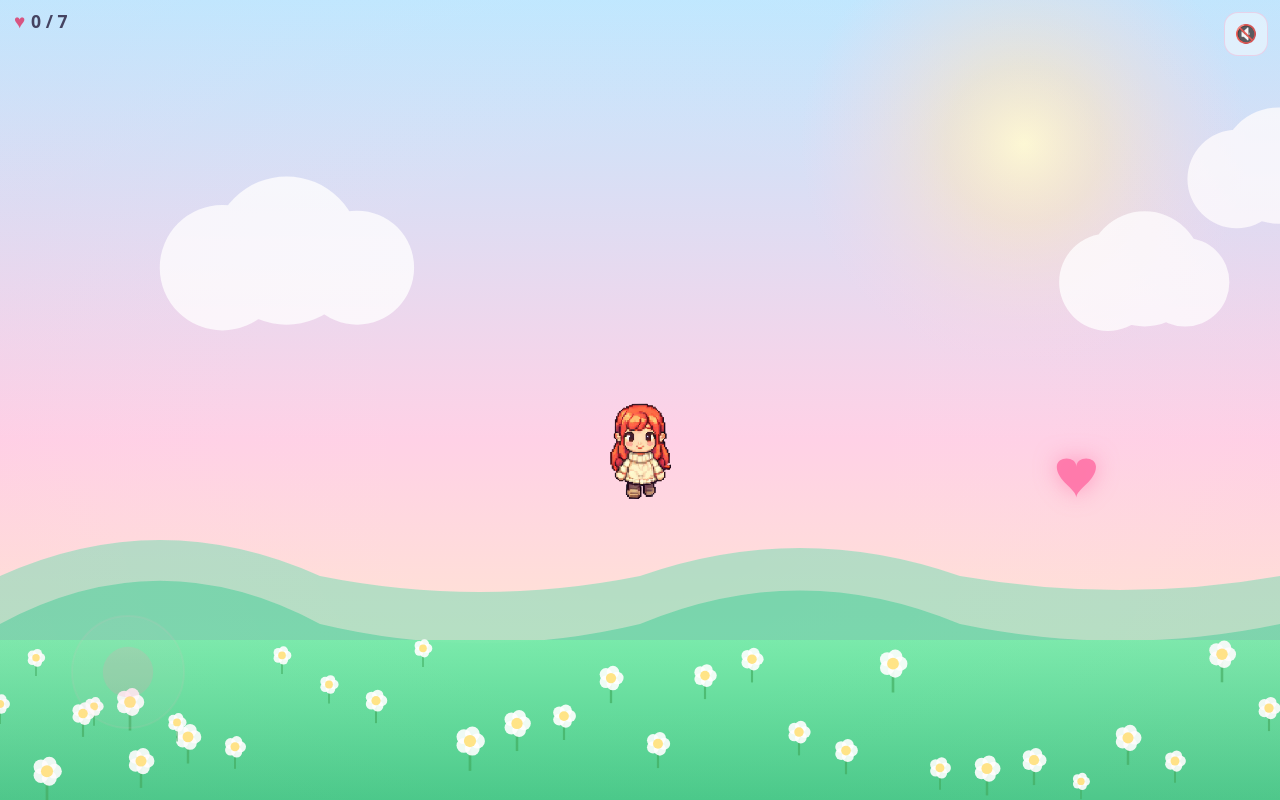
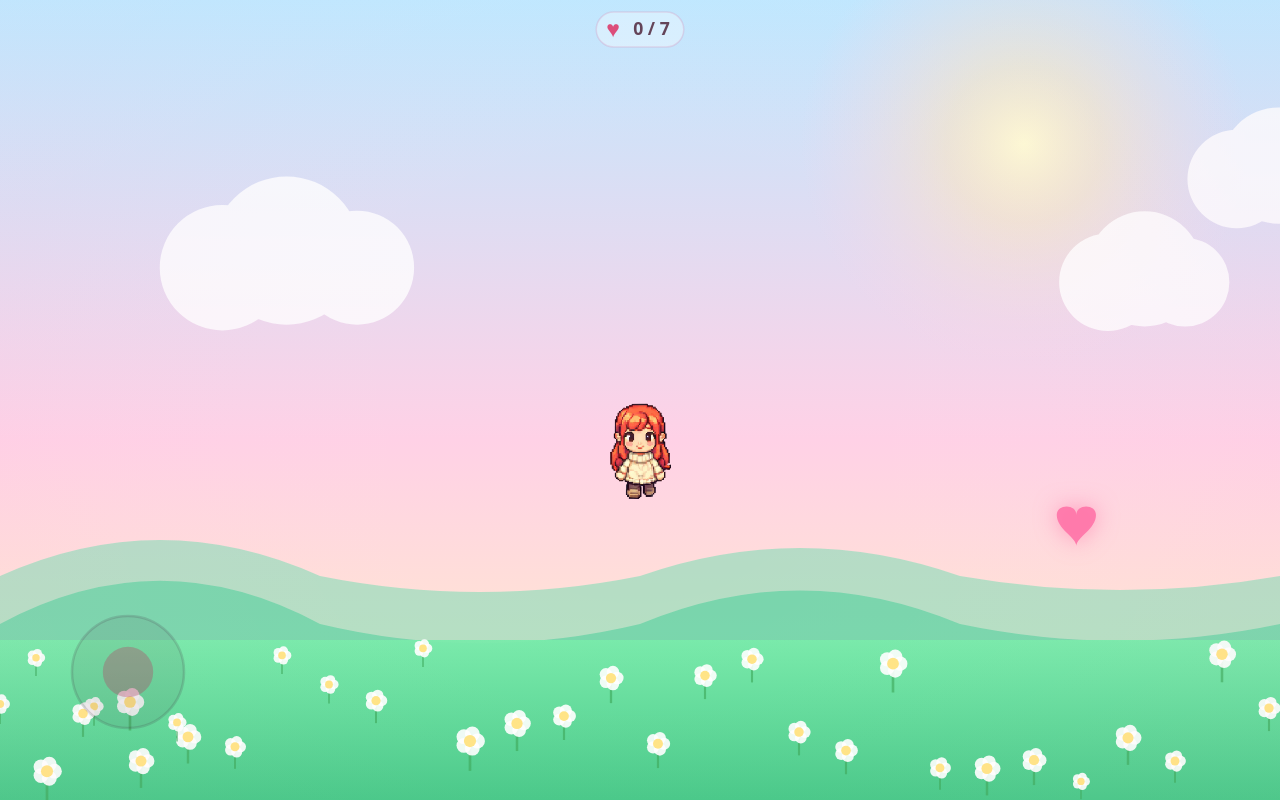
Before and after one commit to pinoaudrey/be-my-valentine, a plain HTML site: page index.html in a window 1280 px wide. Both pictures are taken after a click on the button "Let's Go!". Drawn offline with Linux system fonts and the light colour scheme.

Commit message:
sounds and small touchups

```diff
--- a/game.js
+++ b/game.js
@@ -420,7 +420,6 @@
 
   let collected = 0;
   let lastHeartSpawned = false;
-  let muted = false;
   const particles = [];
 
   /* ═══════════════════════════════════════════
@@ -496,11 +495,12 @@
       player.x = w * 0.5;
       player.y = h * 0.60;
     }
+    const topMargin = margin + spriteH * 1.2;
     player.x = clamp(player.x, margin, w - margin);
-    player.y = clamp(player.y, margin, h - margin);
+    player.y = clamp(player.y, topMargin, h - margin);
     if (heart.alive) {
       heart.x = clamp(heart.x, margin, w - margin);
-      heart.y = clamp(heart.y, margin, h - margin);
+      heart.y = clamp(heart.y, topMargin, h - margin);
     }
     if (state !== State.LOADING) renderOverlayForState();
     initMeadow();
@@ -643,13 +643,17 @@
 
   function spawnHeart() {
     const margin = safeMargin();
+    // Extra top margin so reaction animations don't get clipped at the top
+    const topMargin = margin + spriteH * 1.2;
     const minP = player.r * 5.2;
     const minH = heart.r * 4;
+    const joyExclude = joy.baseR * 2.2; // keep hearts away from joystick area
     let tries = 0, nx, ny;
     do {
       nx = rand(margin, w - margin);
-      ny = rand(margin, h - margin);
+      ny = rand(topMargin, h - margin);
       if (dist(nx, ny, player.x, player.y) > minP &&
+          dist(nx, ny, joy.cx, joy.cy) > joyExclude &&
           (!heart.alive || dist(nx, ny, heart.x, heart.y) > minH)) break;
       tries++;
     } while (tries < 80);
@@ -852,7 +856,6 @@
           <p class="p">Walk around, find them all, and read every reason — there's a surprise waiting at the end!</p>
           <div class="row">
             <button class="btn" data-action="start">Let's Go!</button>
-            <button class="btn secondary" data-action="how">How to play</button>
           </div>
           <p class="p small" style="margin-top:12px">Tip: use arrow keys, WASD, or the joystick to move.</p>
         </div>
@@ -873,7 +876,6 @@
               ${ap ? `<img class="portrait" src="${ap}" alt="Audrey">` : ""}
             </div>
             <div class="dialogue-text">
-              <div class="dialogue-speaker">Audrey</div>
               <p class="dialogue-reason" data-typewriter>\u201C${escapeHtml(reasonText)}\u201D</p>
             </div>
             <div class="portrait-slot">
@@ -939,18 +941,7 @@
   }
 
   function handleAction(action) {
-    if (action === "how") {
-      showOverlay(`
-        <div class="card">
-          <div class="h1">How to play</div>
-          <p class="p">Use arrow keys / WASD or the on-screen joystick to move. Collect the heart. Read the reason. Repeat.</p>
-          <div class="row">
-            <button class="btn" data-action="backToStart">Got it</button>
-          </div>
-        </div>
-      `);
-      return;
-    }
+
 
     if (action === "backToStart") { setState(State.START); return; }
     if (action === "start")       { startGame(); return; }
@@ -1262,17 +1253,6 @@
     if (state === State.PLAYING) e.preventDefault();
   }, { passive: false });
 
-  // Mute button
-  const corner = document.createElement("div");
-  corner.className = "corner";
-  corner.innerHTML = `<button class="iconBtn" id="muteBtn" aria-label="toggle sound">\uD83D\uDD07</button>`;
-  document.body.appendChild(corner);
-  const muteBtn = document.getElementById("muteBtn");
-  muteBtn.addEventListener("click", () => {
-    muted = !muted;
-    muteBtn.textContent = muted ? "\uD83D\uDD07" : "\uD83D\uDD0A";
-  });
-
   /* ═══════════════════════════════════════════
      GAME LOOP
      ═══════════════════════════════════════════ */
@@ -1333,8 +1313,9 @@
       playerMoving = true;
       const step = player.speed * dt;
       const margin = safeMargin();
+      const topMargin = margin + spriteH * 1.2;
       player.x = clamp(player.x + moveX * step, margin, w - margin);
-      player.y = clamp(player.y + moveY * step, margin, h - margin);
+      player.y = clamp(player.y + moveY * step, topMargin, h - margin);
 
       // Direction detection (favour horizontal for diagonals)
       if (Math.abs(moveY) > Math.abs(moveX) * 1.2) {
@@ -1549,18 +1530,43 @@
         state === State.ENDING  || state === State.ENDING_SCENE) return;
 
     const fs = Math.max(14, scaleUnit * 0.022);
-    ctx.globalAlpha = 0.9;
-
-    // Heart icon via text
+    const heartFs = Math.round(fs * 1.3);
+    const label = `${collected} / ${reasons.length}`;
+
+    // Measure text width to center the pill
+    ctx.font = `700 ${fs}px system-ui`;
+    const textW = ctx.measureText(label).width;
+    const pillW = heartFs + 8 + textW + 20; // icon + gap + text + padding
+    const pillH = Math.round(fs * 2);
+    const pillX = (w - pillW) / 2;
+    const pillY = 12;
+    const pillR = pillH / 2;
+
+    // Frosted pill background
+    ctx.save();
+    ctx.globalAlpha = 0.55;
+    ctx.beginPath();
+    ctx.roundRect(pillX, pillY, pillW, pillH, pillR);
+    ctx.fillStyle = "rgba(255, 255, 255, 0.6)";
+    ctx.fill();
+    ctx.strokeStyle = "rgba(220, 100, 150, 0.35)";
+    ctx.lineWidth = 1.5;
+    ctx.stroke();
+    ctx.restore();
+
+    // Heart icon
+    ctx.globalAlpha = 0.95;
     ctx.fillStyle = "rgba(220, 50, 100, 0.90)";
-    ctx.font = `${Math.round(fs * 1.1)}px system-ui`;
-    ctx.fillText("\u2665", 14, 28);
-
-    // Count
-    ctx.fillStyle = "rgba(40, 30, 60, 0.90)";
-    ctx.font = `600 ${fs}px system-ui`;
-    ctx.fillText(`${collected} / ${reasons.length}`, 14 + Math.round(fs * 0.95), 28);
+    ctx.font = `${heartFs}px system-ui`;
+    ctx.textAlign = "left";
+    ctx.fillText("\u2665", pillX + 10, pillY + pillH * 0.72);
+
+    // Count text
+    ctx.fillStyle = "rgba(80, 40, 60, 0.90)";
+    ctx.font = `700 ${fs}px system-ui`;
+    ctx.fillText(label, pillX + 10 + heartFs + 4, pillY + pillH * 0.66);
     ctx.globalAlpha = 1;
+    ctx.textAlign = "start";
 
     // Virtual joystick
     if (state === State.PLAYING) {
@@ -1570,22 +1576,22 @@
 
   function drawJoystick() {
     // Base circle
-    ctx.globalAlpha = joy.active ? 0.35 : 0.18;
+    ctx.globalAlpha = joy.active ? 0.55 : 0.35;
     ctx.beginPath();
     ctx.arc(joy.cx, joy.cy, joy.baseR, 0, Math.PI * 2);
-    ctx.fillStyle = "rgba(255, 180, 200, 0.25)";
+    ctx.fillStyle = "rgba(60, 30, 50, 0.25)";
     ctx.fill();
-    ctx.strokeStyle = "rgba(255, 180, 200, 0.5)";
-    ctx.lineWidth = 2;
+    ctx.strokeStyle = "rgba(60, 30, 50, 0.45)";
+    ctx.lineWidth = 2.5;
     ctx.stroke();
 
     // Knob
     const kx = joy.active ? joy.tx : joy.cx;
     const ky = joy.active ? joy.ty : joy.cy;
-    ctx.globalAlpha = joy.active ? 0.6 : 0.25;
+    ctx.globalAlpha = joy.active ? 0.75 : 0.45;
     ctx.beginPath();
     ctx.arc(kx, ky, joy.knobR, 0, Math.PI * 2);
-    ctx.fillStyle = "rgba(255, 140, 180, 0.7)";
+    ctx.fillStyle = "rgba(180, 60, 100, 0.75)";
     ctx.fill();
     ctx.globalAlpha = 1;
   }
--- a/style.css
+++ b/style.css
@@ -182,26 +182,6 @@ html, body {
 }
 
 
-/* ── Corner buttons ── */
-.corner {
-  position: fixed;
-  top: 12px;
-  right: 12px;
-  z-index: 15;
-  display: flex;
-  gap: 8px;
-}
-
-.iconBtn {
-  width: 44px;
-  height: 44px;
-  border-radius: 14px;
-  border: 1px solid rgba(255, 120, 170, 0.25);
-  background: rgba(255, 255, 255, 0.45);
-  color: rgba(180, 60, 100, 0.85);
-  font-size: 18px;
-  cursor: pointer;
-}
 
 /* ── Responsive ── */
 @media (max-width: 480px) {
```
